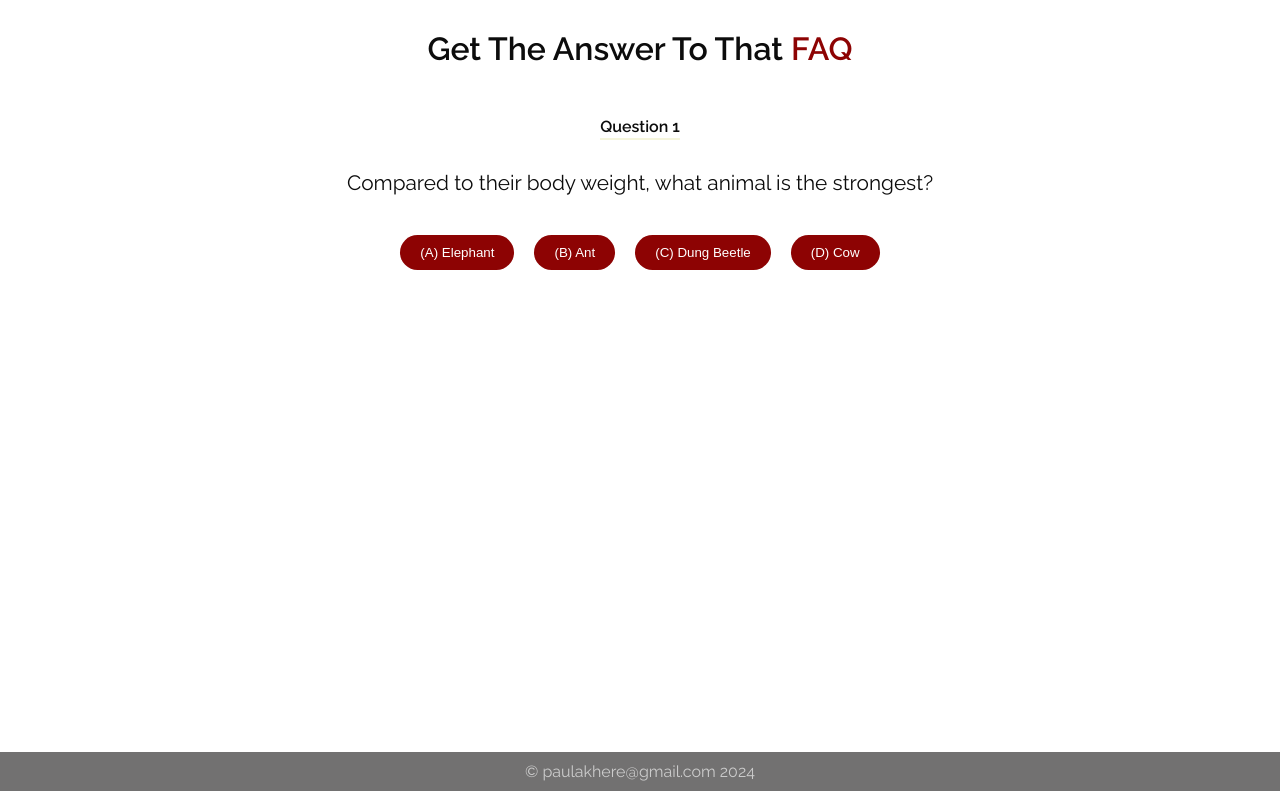
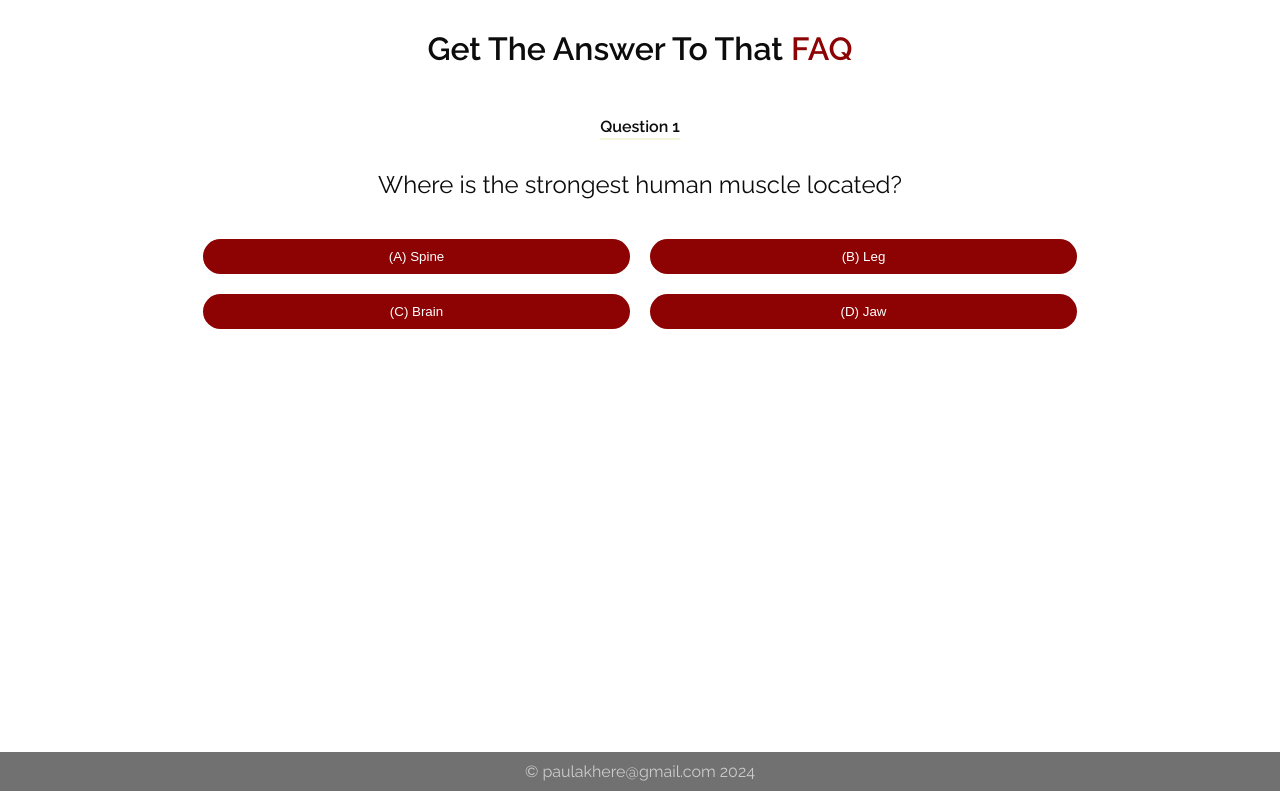
Before and after one commit to odiase-paul/React-quiz-page, a React (Create React App) app: page /general in a window 1280 px wide. Built offline with nearby package versions, Linux system fonts and the light colour scheme.

Commit message:
questions added

```diff
--- a/src/App.css
+++ b/src/App.css
@@ -11,25 +11,6 @@ body {
 }
 h1 span {
   color: #8d0303;
-}
-
-button,
-.retake-quiz,
-.link {
-  cursor: pointer;
-  padding: 10px 20px;
-  margin: 10px;
-  background-color: #8d0303;
-  border: none;
-  border-radius: 25px;
-  color: #fff;
-  text-decoration: none;
-}
-.landingPage h2 {
-  font-weight: 500;
-}
-.buttons {
-  margin-top: 30px;
 }
 
 .end-result h2 {
--- a/src/Questions/entertainment/entertainment.jsx
+++ b/src/Questions/entertainment/entertainment.jsx
@@ -80,6 +80,12 @@ const Entertainment = ({ handleFinalScore }) => {
       options: ["(A) Lion King", "(B) Moana", "(C) Frozen II", "(D) Sing"],
       answer: "(C) Frozen II",
     },
+    {
+      id: 9,
+      question: "What kind of animal is Shrek?",
+      options: ["(A) Donkey", "(B) Dragon", "(C) Ogre", "(D) Giant"],
+      answer: "(C) Ogre",
+    },
   ];
 
   return (
--- a/src/Questions/general/general.jsx
+++ b/src/Questions/general/general.jsx
@@ -100,7 +100,92 @@ const GeneralQuestions = ({ handleFinalScore }) => {
       options: ["(A) Apple", "(B) Nokia", "(C) Itel", "(D) Gionee"],
       answer: "(B) Nokia",
     },
+
+    {
+      id: 15,
+      question: "What is the chemical symbol for Gold?",
+      options: ["(A) Gd", "(B) Go", "(C) Au", "(D) Ag"],
+      answer: "(C) Au",
+    },
+    {
+      id: 16,
+      question: "In what year was the first iPhone released?",
+      options: ["(A) 2005", "(B) 2007", "(C) 2008", "(D) 2003"],
+      answer: "(B) 2007",
+    },
+    {
+      id: 17,
+      question: 'Who painted the "Mona Lisa"?',
+      options: [
+        "(A) Leonardo da Vinci",
+        "(B) Michelangelo",
+        "(C) Raphael",
+        "(D) Caravaggio",
+      ],
+      answer: "(A) Leonardo da Vinci",
+    },
+    {
+      id: 18,
+      question: "Who discovered electricity?",
+      options: [
+        "(A) Isaac Newton",
+        "(B) Nikola Tesla",
+        "(C) Michael Faraday",
+        "(D) Benjamin Franklin",
+      ],
+      answer: "(D) Benjamin Franklin",
+    },
+
+    {
+      id: 19,
+      question: "Who came up with the theory of relativity?",
+      options: [
+        "(A) Edgar Allan",
+        "(B) Albert Einstein",
+        "(C) Galileo Galilei",
+        "(D) Louis Pasteur",
+      ],
+      answer: "(B) Albert Einstein",
+    },
+    {
+      id: 20,
+      question: "What language is spoken in Brazil?",
+      options: ["(A) Spanish", "(B) English", "(C) Portuguese", "(D) French"],
+      answer: "(C) Portuguese",
+    },
+
+    {
+      id: 21,
+      question: " Who invented the lightbulb?",
+      options: [
+        "(A) Albert Einstein",
+        "(B) Nikola Tesla",
+        "(C) Graham Bell",
+        "(D) Thomas Edison",
+      ],
+      answer: "(D) Thomas Edison",
+    },
+
+    {
+      id: 22,
+      question: "Who is the CEO of Tesla?",
+      options: [
+        "(A) Jeff Bezos",
+        "(B) Mark Zuckerberg",
+        "(C) Tim Cook",
+        "(D) Elon Musk",
+      ],
+      answer: "(D) Elon Musk",
+    },
+
+    {
+      id: 23,
+      question: "What is the fastest land animal?",
+      options: ["(A) Cheetah", "(B) Ostrich", "(C) Lion", "(D) Tiger"],
+      answer: "(A) Cheetah",
+    },
   ];
+
   return (
     <EntireDiv
       handleFinalScore={handleFinalScore}
--- a/src/Questions/geography/geography.jsx
+++ b/src/Questions/geography/geography.jsx
@@ -115,7 +115,43 @@ const GeographyQuestions = ({ handleFinalScore }) => {
       options: ["(A) 5", "(B) 4", "(C) 3", "(D) 6"],
       answer: "(D) 6",
     },
+    {
+      id: 15,
+      question: "What is the tallest mountain in the world?",
+      options: [
+        "(A) k2",
+        "(B) Mount Everest",
+        "(C) Mount Kilimanjaro",
+        "(D) Denali",
+      ],
+      answer: "(B) Mount Everest",
+    },
+    {
+      id: 15,
+      question: ' Which planet is known as the "Red Planet"?',
+      options: ["(A) Venus", "(B) Mars", "(C) Juital", "(D) Saturn"],
+      answer: "(B) Mars",
+    },
+    {
+      id: 15,
+      question: "What is the world's largest ocean?",
+      options: [
+        "(A) Atlantic Ocean",
+        "(B) Indian Ocean",
+        "(C) Pacific Ocean",
+        "(D) Southern Ocean",
+      ],
+      answer: "(C) Pacific Ocean",
+    },
+
+    {
+      id: 15,
+      question: "What is the hottest planet in the solar system?",
+      options: ["(A) Mercury", "(B) Mars", "(C) Venus", "(D) Jupital"],
+      answer: "(C) Venus",
+    },
   ];
+
   return (
     <EntireDiv
       handleFinalScore={handleFinalScore}
--- a/src/Questions/sports/sports.jsx
+++ b/src/Questions/sports/sports.jsx
@@ -54,6 +54,12 @@ const Sports = ({ handleFinalScore }) => {
       options: ["(A) Marathon", "(B) Wimbledon", "(C) Jupitar", "(D) Olympics"],
       answer: "(B) Wimbledon",
     },
+    {
+      id: 8,
+      question: "How many players are there in a soccer team?",
+      options: ["(A) 10", "(B) 11", "(C) 7", "(D) 5"],
+      answer: "(C) 11",
+    },
   ];
   return (
     <EntireDiv handleFinalScore={handleFinalScore} questions={sportQuestion} />
--- a/src/landing-page/landing.css
+++ b/src/landing-page/landing.css
@@ -56,7 +56,9 @@
 .landingPage {
   margin-bottom: 30px;
 }
-
+.landingPage h2 {
+  font-weight: 500;
+}
 .landing-page-color {
   margin-top: 0;
 }
--- a/src/mediaQuery.css
+++ b/src/mediaQuery.css
@@ -20,7 +20,8 @@
     background-color: #fff;
     width: fit-content;
   }
-  button {
+  .buttons button {
     padding: 5px 15px;
+    width: 80%;
   }
 }
--- a/src/quiz-page/quizPage.css
+++ b/src/quiz-page/quizPage.css
@@ -19,7 +19,25 @@
   margin-bottom: 30px;
 }
 .question {
-  font-size: 1.3em;
+  font-size: 1.5em;
+}
+button,
+.retake-quiz,
+.link {
+  cursor: pointer;
+  padding: 10px 20px;
+  margin: 10px;
+  background-color: #8d0303;
+  border: none;
+  border-radius: 25px;
+  color: #fff;
+  text-decoration: none;
+}
+button {
+  width: 35%;
+}
+.buttons {
+  margin-top: 30px;
 }
 .Wrong,
 .Correct {
```
